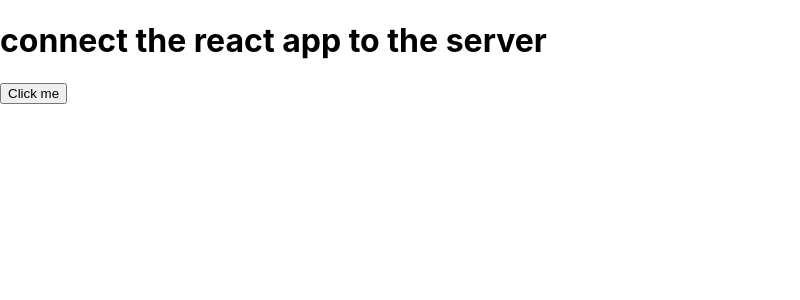
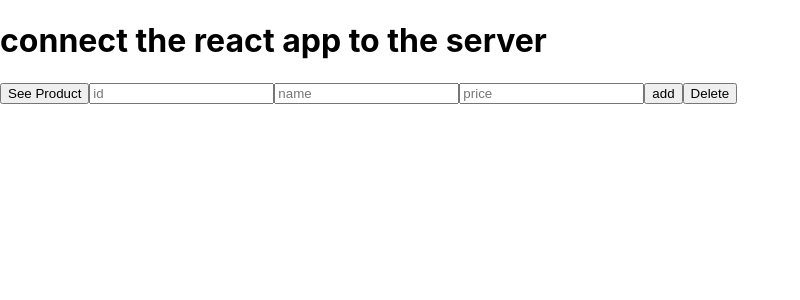
Before and after one commit to daniahih/CRUD-application, a React (Create React App) app in the folder Client/fullstack/: page / in a window 1280 px wide. Shown: the top 300 px of the page, without its empty margins (0-800 px from the left). Built offline with nearby package versions, Linux system fonts and the light colour scheme.

Commit message:
crud get , post , delete done

```diff
--- a/Client/fullstack/src/components/Buttons.jsx
+++ b/Client/fullstack/src/components/Buttons.jsx
@@ -1,19 +1,72 @@
+import { useState } from "react";
 export default function Buttons() {
+  const [productid, setProductid] = useState("");
+  const [productName, setProductName] = useState("");
+  const [productprice, setProductprice] = useState("");
   const handleClick = () => {
-    fetch("http://localhost:8181/api/my-endpoint", {
+    fetch("http://localhost:8181/products")
+      .then((res) => res.json())
+      .then((res) => {
+        console.log("res", res);
+      });
+  };
+
+  const handleChange = (e) => {
+    console.log(e.target.value);
+    setProductName(e.target.value);
+  };
+  const handleChangeid = (e) => {
+    setProductid(e.target.value);
+  };
+  const handleChangeprice = (e) => {
+    setProductprice(e.target.value);
+  };
+  const handelAdd = () => {
+    const product = { id: productid, name: productName, price: productprice };
+    console.log("client", product);
+    fetch("http://localhost:8181/products", {
       method: "POST",
-      body: JSON.stringify({ message: "Hello server!" }),
+      body: JSON.stringify(product),
       headers: {
         "Content-Type": "application/json",
       },
-    }).then((res) => {
-      console.log("res", res);
+    })
+      .then((res) => res.json())
+      .then((res) => {
+        console.log("res", res);
+      });
+  };
+  const handdleDelete = async () => {
+    await fetch("http://localhost:8181/products", {
+      method: "DELETE",
     });
   };
+
   return (
     <>
       <h1> connect the react app to the server </h1>
-      <button onClick={handleClick}>Click me</button>
+      <button onClick={handleClick}>See Product</button>
+      <input
+        type="text"
+        value={productid}
+        onChange={handleChangeid}
+        placeholder="id"
+      ></input>
+      <input
+        type="text"
+        value={productName}
+        onChange={handleChange}
+        placeholder="name"
+      />
+      <input
+        type="text"
+        value={productprice}
+        onChange={handleChangeprice}
+        placeholder="price"
+      />
+
+      <button onClick={handelAdd}> add </button>
+      <button onClick={handdleDelete}>Delete</button>
     </>
   );
 }
--- /dev/null
+++ b/Client/fullstack/src/components/product.jsx
@@ -0,0 +1 @@
+export default function Product() {}
```
Also changed, not shown: 2 other files (tests, documents, lock files or other folders).
